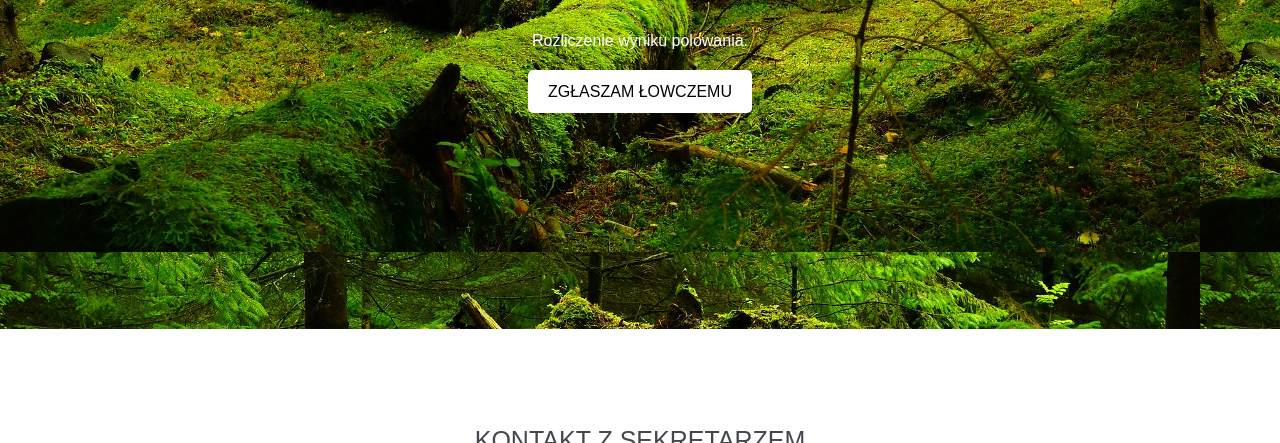
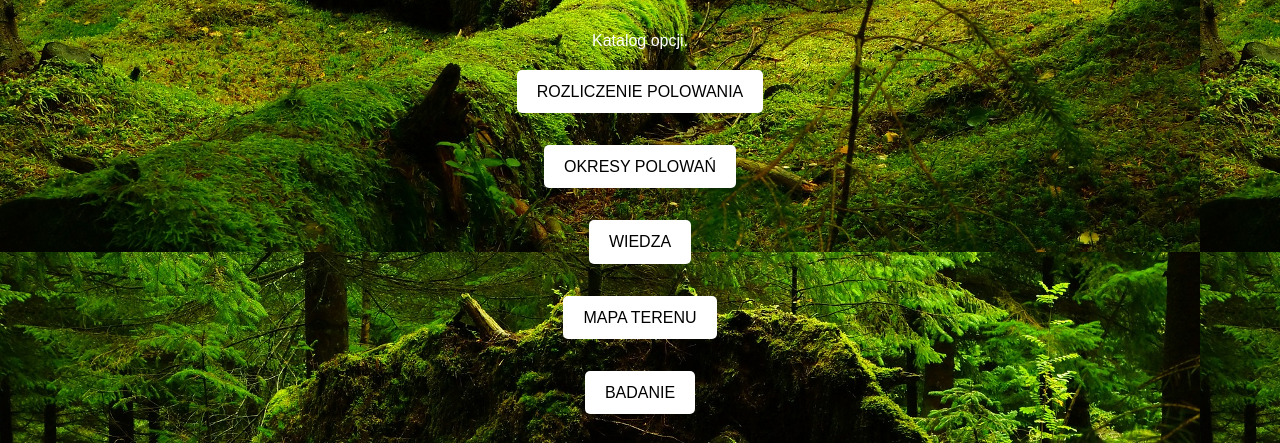
Before and after one commit to wujek1/Orlik, a plain HTML site: page index.html in a window 1280 px wide. Shown: the part 328-771 px from the top of the page. Drawn offline with Linux system fonts and the light colour scheme.

Commit message:
zmiana layoutu strony głównej
zmiana layoutu strony głównej

```diff
--- a/index.html
+++ b/index.html
@@ -37,8 +37,15 @@
 		<section class="banner">
 			<div class="container center-text">
 				<h1>Koło Łowieckie Orlik</h1>
-				<p>Rozliczenie wyniku polowania.</p>
-				<a href="Zadanie2.html" class="button button-light">Zgłaszam Łowczemu</a>
+				<p>Katalog opcji.</p>
+				<a href="Zadanie2.html" class="button button-light">Rozliczenie polowania</a><br>
+				<a href="Kalendarz.html" class="button button-light">Okresy polowań</a><br>
+				<a href="Info.html" class="button button-light">Wiedza</a><br>
+				<a href="mapa.html" class="button button-light">Mapa terenu</a><br>
+				<a href="Badanie.html" class="button button-light">Badanie</a><br>
+				<a href="http://www.pzl.krakow.pl/" class="button button-light">PZŁ Kraków</a>
+
+
 			</div>
 		</section>
 
```
